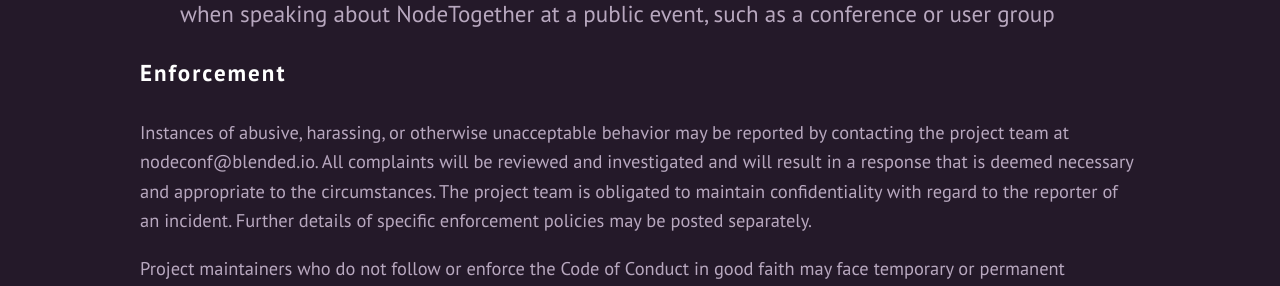
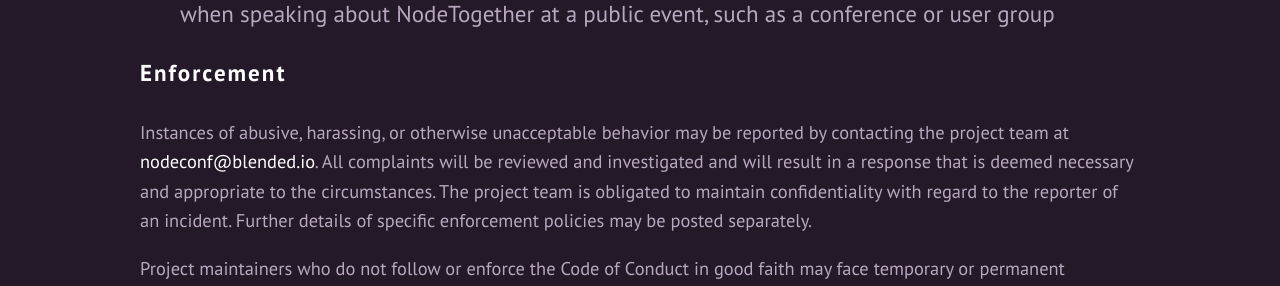
Before and after one commit to zentered/barcelona.nodeconf.com, a website: page layouts/code-conduct.html in a window 1280 px wide. Shown: the part 1650-1936 px from the top of the page. Drawn offline with nearby package versions, Linux system fonts and the light colour scheme; files that its build step writes are made by us from their sources; files whose address does not match are found by name.

Commit message:
mail link

```diff
--- a/layouts/code-conduct.html
+++ b/layouts/code-conduct.html
@@ -56,7 +56,8 @@
       </ul>
 
       <h4>Enforcement</h4>
-      <p>Instances of abusive, harassing, or otherwise unacceptable behavior may be reported by contacting the project team at nodeconf@blended.io.
+      <p>Instances of abusive, harassing, or otherwise unacceptable behavior may be reported by contacting the project team at
+        <a href="mailto:nodeconf@blended.io">nodeconf@blended.io</a>.
         All complaints will be reviewed and investigated and will result in a response that is deemed necessary and appropriate to the circumstances.
         The project team is obligated to maintain confidentiality with regard to the reporter of an incident.
         Further details of specific enforcement policies may be posted separately.</p>
```
